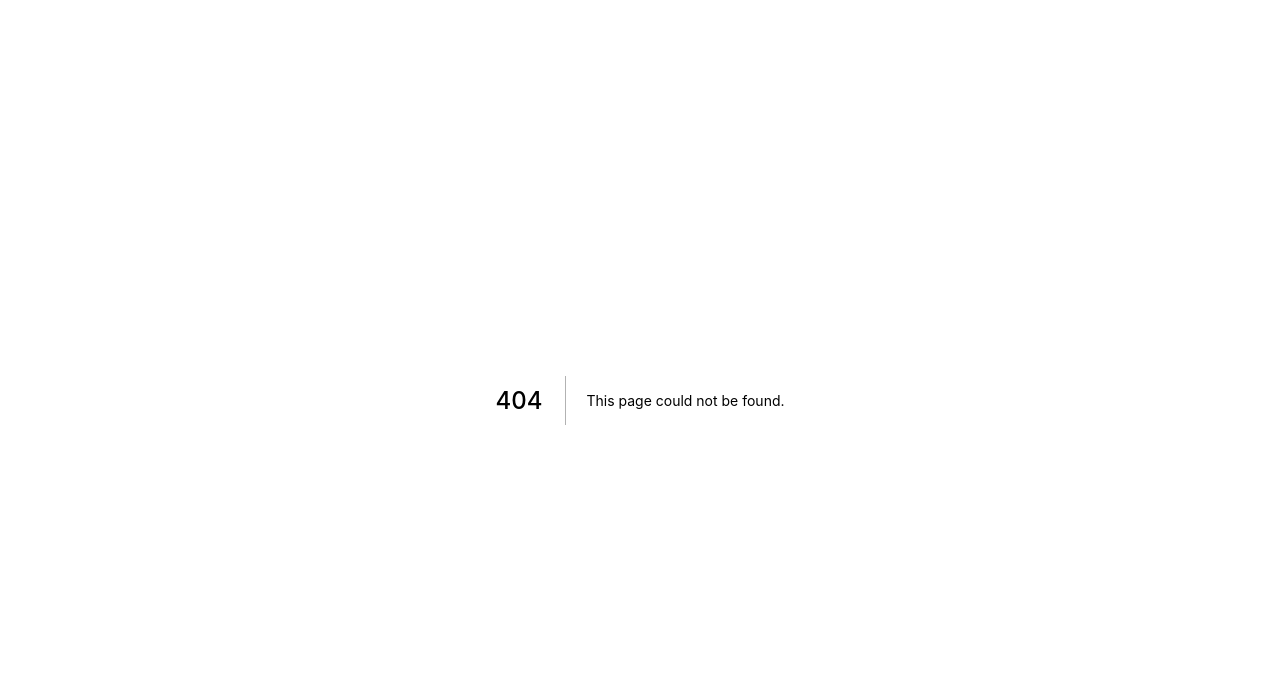
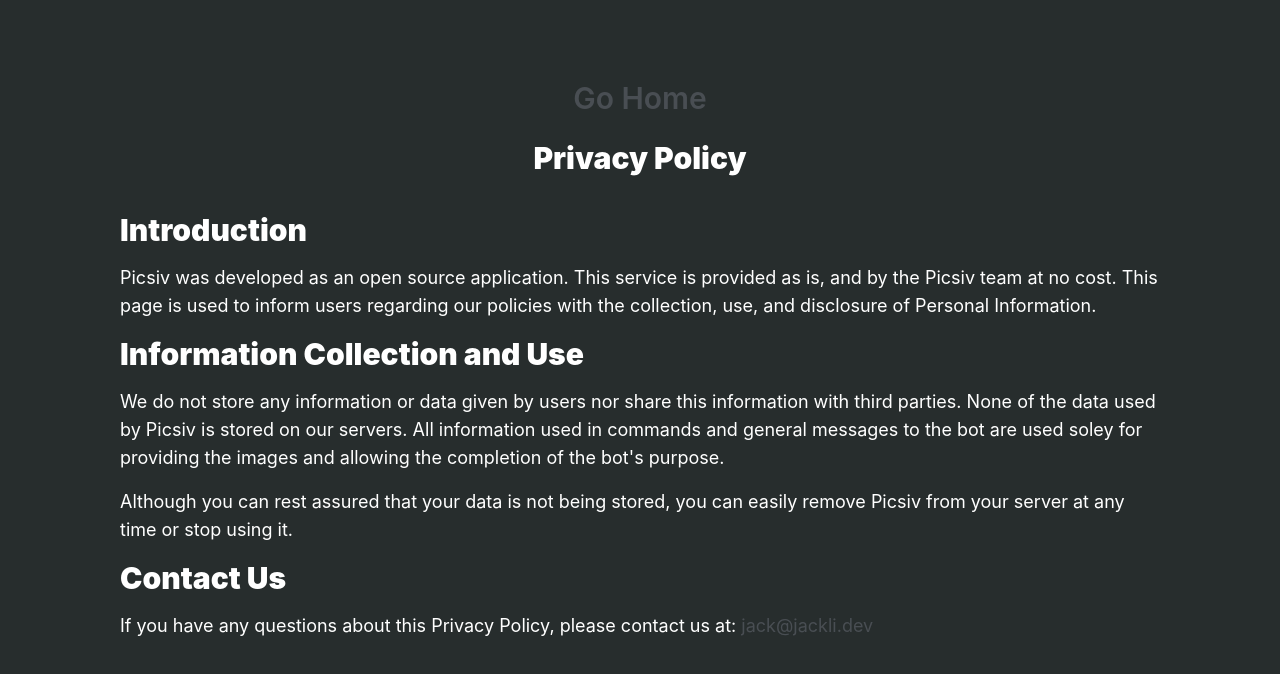
Before and after one commit to jckli/picsiv-web, a Next.js app: page /privacy in a window 1280 px wide. Before the commit this address had no page. Shown: the top 674 px of the page. Built offline with nearby package versions, Linux system fonts and the light colour scheme.

Commit message:
feat: add privacy policy

```diff
--- a/src/pages/index.tsx
+++ b/src/pages/index.tsx
@@ -8,9 +8,16 @@
             <div className="w-full h-[100vh] flex flex-col items-center justify-center text-white text-3xl font-semibold text-center">
                 <h1>in development - picsiv web</h1>
                 <div className="mb-6">
-                    <Link href="/terms">
-                        <a className="text-[#494e53] transition-all ease-in-out duration-300 hover:text-[#a385b3]">terms of service</a>
-                    </Link>
+                    <div className="md:inline-block md:mr-4">
+                        <Link href="/terms">
+                            <a className="text-[#494e53] transition-all ease-in-out duration-300 hover:text-[#a385b3]">terms of service</a>
+                        </Link>
+                    </div>
+                    <div className="md:inline-block">
+                        <Link href="/privacy">
+                            <a className="text-[#494e53] transition-all ease-in-out duration-300 hover:text-[#a385b3]">privacy policy</a>
+                        </Link>
+                    </div>
                 </div>
                 <GitHubButton />
             </div>
--- /dev/null
+++ b/src/pages/privacy.tsx
@@ -0,0 +1,51 @@
+import type { NextPage } from "next";
+import { GitHubButton } from "../components/GitHubButton";
+import Link from "next/link";
+
+const Privacy: NextPage = () => {
+    return (
+        <>
+            <div className="w-full flex flex-col items-center justify-center text-white text-3xl font-semibold">
+                <div className="my-20 px-20 max-w-[1200px]">
+                    <div className="text-center">
+                        <div className="mb-6">
+                            <Link href="/">
+                                <a className="text-[#494e53] transition-all ease-in-out duration-300 hover:text-[#a385b3]">Go Home</a>
+                            </Link>
+                        </div>
+                        <h1><b>Privacy Policy</b></h1>
+                    </div>
+                    <br />
+                    <div>
+                        <h2 className="mb-4"><b>Introduction</b></h2>
+                        <p className="font-normal text-lg mb-4">
+                            Picsiv was developed as an open source application. This service is provided as is, and by the Picsiv team at no cost.
+                            This page is used to inform users regarding our policies with the collection, use, and disclosure of Personal Information.
+                        </p>
+                    </div>
+                    <div>
+                        <h2 className="mb-4"><b>Information Collection and Use</b></h2>
+                        <p className="font-normal text-lg mb-4">
+                            We do not store any information or data given by users nor share this information with third parties.
+                            None of the data used by Picsiv is stored on our servers. All information used in commands and general messages to the bot are used
+                            soley for providing the images and allowing the completion of the bot&apos;s purpose.
+                        </p>
+                        <p className="font-normal text-lg mb-4">
+                            Although you can rest assured that your data is not being stored, you can easily remove Picsiv from your server at any time or stop using it.
+                        </p>
+                    </div>
+                    <div>
+                        <h2 className="mb-4"><b>Contact Us</b></h2>
+                        <p className="font-normal text-lg mb-4">
+                            If you have any questions about this Privacy Policy, please contact us at: <a className="text-[#494e53] transition-all ease-in-out duration-300 hover:text-[#a385b3] mb-6" href="mailto:jack@jackli.dev">
+                                jack@jackli.dev
+                            </a>
+                        </p>
+                    </div>
+                </div>
+            </div>
+        </>
+    );
+};
+
+export default Privacy;
```
